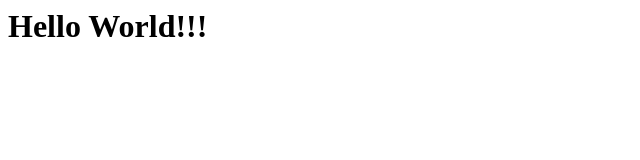
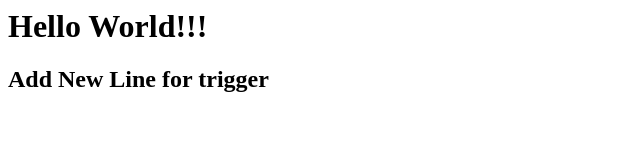
Before and after one commit to mrikiyanto/test, a plain HTML site: page index.html in a window 1280 px wide. Shown: the whole page, without its empty margins (0-640 px from the left). Drawn offline with Linux system fonts and the light colour scheme.

Commit message:
Update index.html

```diff
--- a/index.html
+++ b/index.html
@@ -3,5 +3,6 @@
 <head>
 <body> </body>
 <h1> Hello World!!! </h1>
+<h2> Add New Line for trigger </h2>
 </head>
 </html>
```
